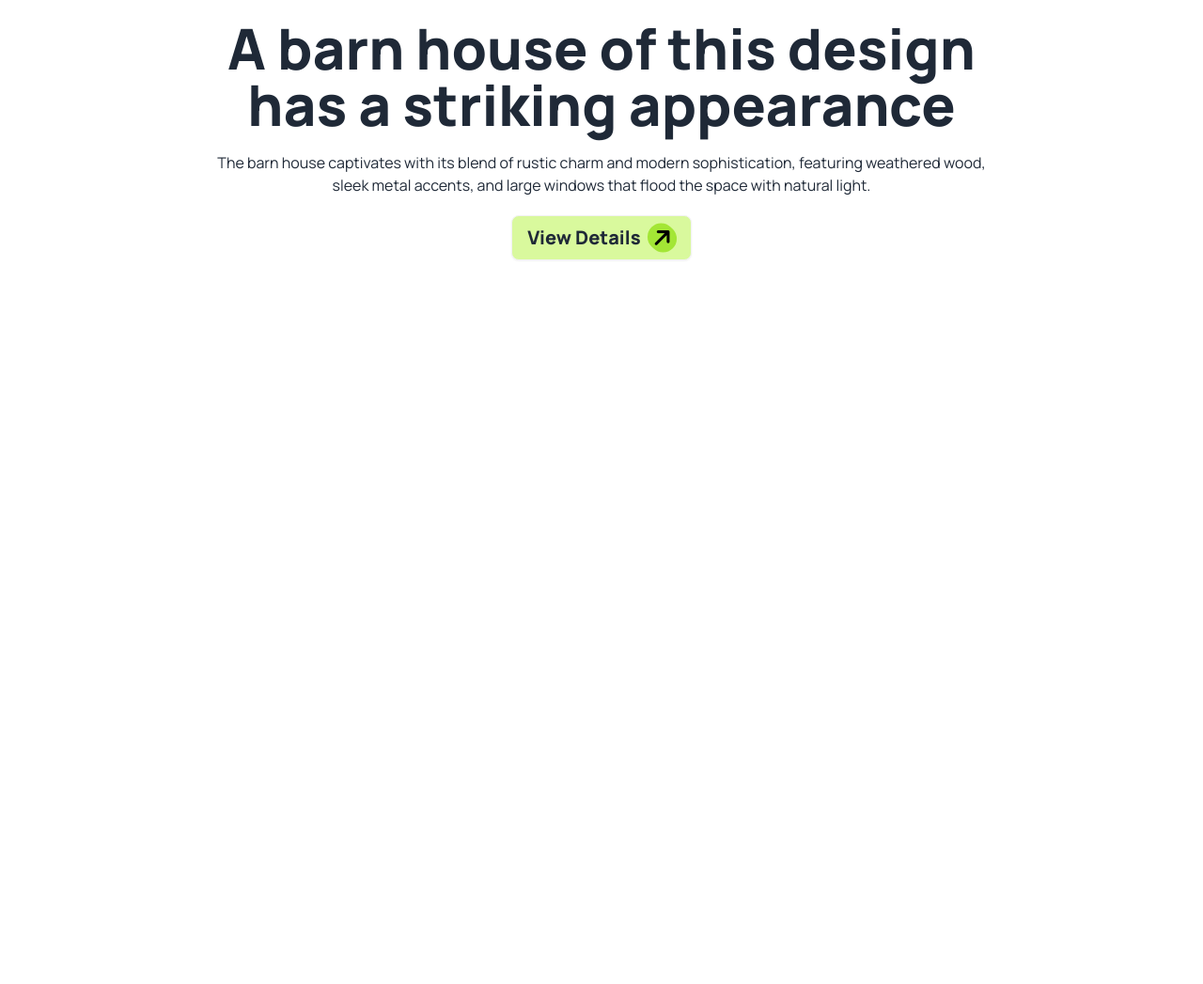
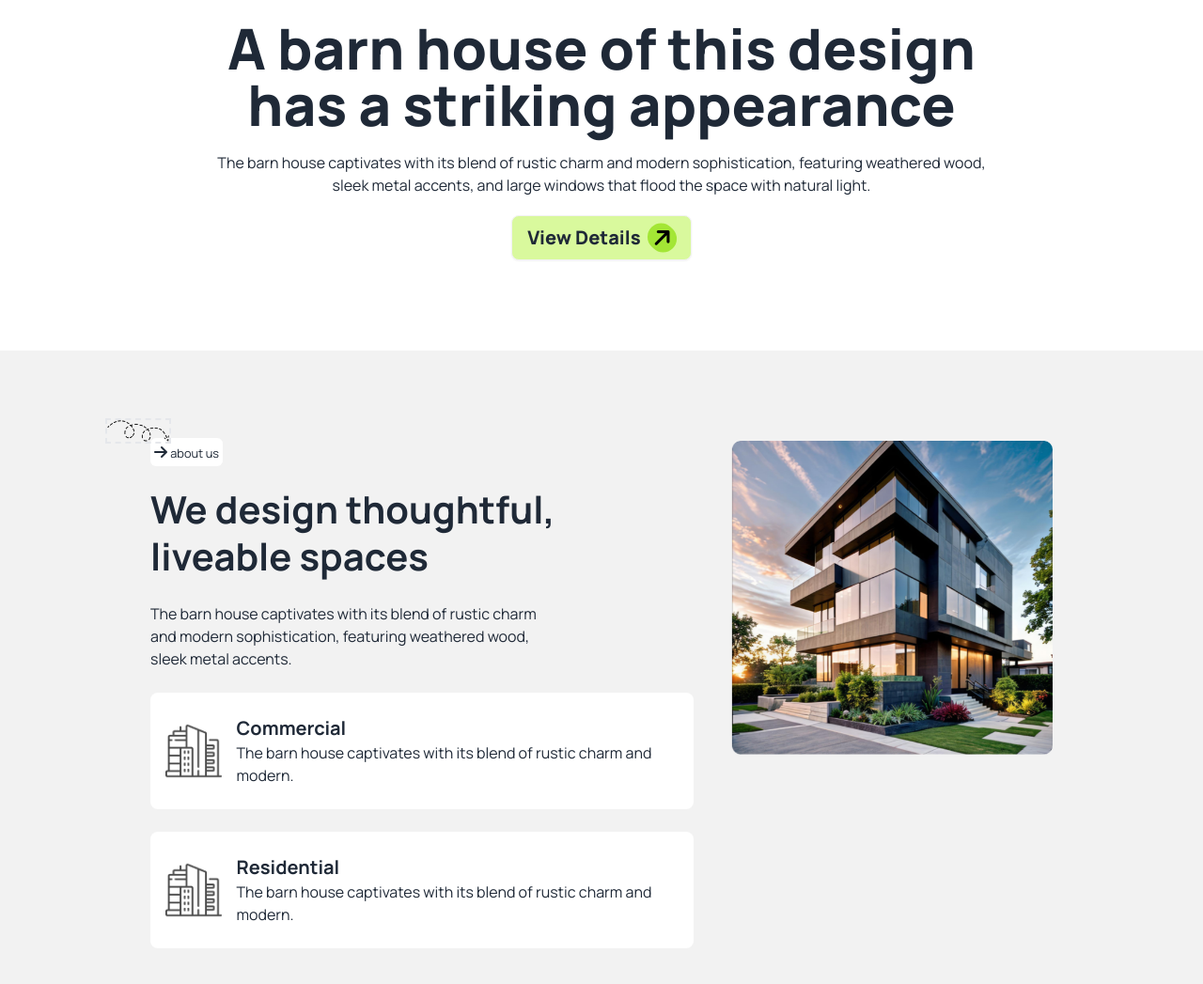
Before and after one commit to AmzadRakib/Assignment-3, a plain HTML site: page index.html in a window 1280 px wide. Shown: the part 517-1564 px from the top of the page at 94% size. Before the commit the page ends 800 px from the top, so only its background shows below. Drawn offline with nearby package versions, Linux system fonts and the light colour scheme.

Commit message:
about section added

```diff
--- a/index.html
+++ b/index.html
@@ -124,8 +124,45 @@
         </section>
     </header>
     <!-- main section  -->
-    <main>
+    <main class="bg-base-200 mt-10 lg:mt-24">
+        <!-- about section -->
+        <section
+            class="lg:w-3/4 mx-auto px-4 lg:px-0 py-4 lg:py-24 lg:flex justify-around gap-10 space-y-5 lg:space-y-0">
+            <!-- about info -->
+            <div class="relative space-y-6 text-center lg:text-left">
+                <img class="absolute -top-6 -left-12 w-[70px] border-dashed border-2 hidden lg:flex "
+                    src="assets/Vector.png" alt="">
+                <span class="bg-white rounded-md p-1 mb-5 ">
+                    <i class="fa-solid fa-arrow-right"></i>
+                    <small>about us</small>
+                </span>
+                <div class="space-y-6 lg:w-3/4">
+                    <h1 class="text-2xl lg:text-[40px] font-bold leading-tight">We design thoughtful, liveable spaces
+                    </h1>
+                    <p>The barn house captivates with its blend of rustic charm and
+                        modern sophistication, featuring weathered wood, sleek metal accents.</p>
+                </div>
 
+                <div class="flex gap-4 items-center bg-white rounded-lg px-4 py-6 text-left">
+                    <div><img src="assets/commercial.png" alt=""></div>
+                    <div>
+                        <h5 class="text-xl font-bold">Commercial</h5>
+                        <p>The barn house captivates with its blend of rustic charm and modern.</p>
+                    </div>
+                </div>
+                <div class="flex gap-4 items-center bg-white rounded-lg px-4 py-6 text-left">
+                    <div><img src="assets/commercial.png" alt=""></div>
+                    <div>
+                        <h5 class="text-xl font-bold">Residential</h5>
+                        <p>The barn house captivates with its blend of rustic charm and modern.</p>
+                    </div>
+                </div>
+            </div>
+            <!-- about image -->
+            <div>
+                <img src="assets/Rectangle.png" alt="">
+            </div>
+        </section>
     </main>
     <!-- footer section  -->
     <footer>
```
